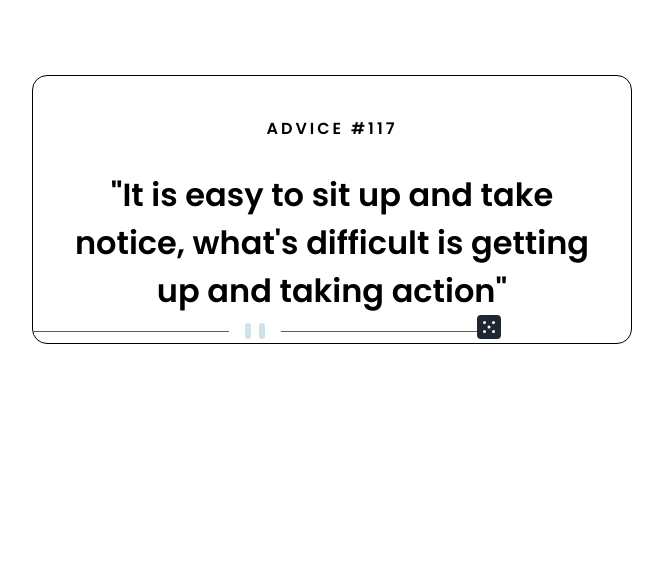
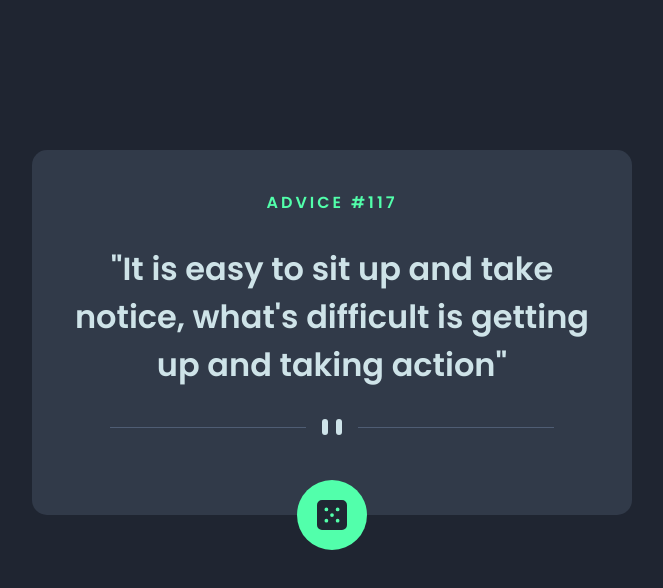
Before and after one commit to yoga1234/frontendmentor-challenges, a React (Create React App) app: page /advice-generator in a window 1280 px wide. Shown: the top 588 px of the page, without its empty margins (308-971 px from the left). Built offline with nearby package versions, Linux system fonts and the light colour scheme.

Commit message:
finishing styles for advice generator

```diff
--- a/src/App.js
+++ b/src/App.js
@@ -7,8 +7,6 @@ import "./App.css";
 function App() {
   return (
     <Router>
-      <div className="mainapp-container"></div>
-
       <Routes>
         <Route path="/" element={<ChallengeList />} />
         <Route path="/advice-generator" element={<AdviceGenerator />} />1
--- a/src/pages/AdviceGenerator/AdviceGenerator.css
+++ b/src/pages/AdviceGenerator/AdviceGenerator.css
@@ -1,12 +1,21 @@
+.advice-background {
+  width: 100vw;
+  height: 100vh;
+  background-color: #1f2531;
+  padding-top: 150px;
+}
 .advice-container {
-  border: 1px solid #000;
   border-radius: 15px;
+  background-color: #313a49;
   width: 600px;
-  margin: 75px auto 0 auto;
+  margin: 0 auto 0 auto;
+  display: flex;
+  flex-direction: column;
 }
 .advice-container h3 {
   font-family: var(--font-poppins);
   font-size: 16px;
+  color: #52ffab;
   letter-spacing: 3px;
   text-transform: uppercase;
   text-align: center;
@@ -15,8 +24,88 @@
 .advice-container p {
   font-family: var(--font-poppins);
   font-size: 32px;
+  color: #cee3e8;
   text-align: center;
   width: 86%;
   margin: 30px auto 0 auto;
   font-weight: 600;
 }
+.advice-container picture {
+  margin-top: 30px;
+  width: 100%;
+}
+.advice-container picture img {
+  display: block;
+  margin: 0 auto 0 auto;
+}
+.advice-container .dice-container {
+  position: relative;
+  top: 35px;
+  border-radius: 50%;
+  background-color: #52ffab;
+  padding: 20px;
+  width: max-content;
+  height: max-content;
+  margin: 10px auto 0 auto;
+  transition: box-shadow 0.3s ease;
+}
+.advice-container img.dice {
+  display: block;
+  width: 30px;
+}
+.advice-container .dice-container:hover {
+  cursor: pointer;
+  -webkit-box-shadow: 0px 0px 16px 5px rgba(82, 255, 171, 1);
+  -moz-box-shadow: 0px 0px 16px 5px rgba(82, 255, 171, 1);
+  box-shadow: 0px 0px 16px 5px rgba(82, 255, 171, 1);
+}
+
+@media screen and (min-width: 768px) {
+  .advice-container picture {
+    margin-top: 30px;
+    width: 100%;
+  }
+  .advice-container picture img {
+    display: block;
+    margin: 0 auto 0 auto;
+  }
+}
+
+@media screen and (max-width: 620px) {
+  .advice-container {
+    width: 90%;
+    min-width: 398px;
+  }
+}
+@media screen and (max-width: 415px) {
+  .advice-container {
+    width: 80%;
+    min-width: 310px;
+  }
+  .advice-container p {
+    font-size: 24px;
+    width: 80%;
+  }
+}
+@media screen and (max-width: 280px) {
+  .advice-container {
+    min-width: 224px;
+  }
+  .advice-container p {
+    font-size: 16px;
+    width: 80%;
+  }
+  .advice-container picture {
+    margin-top: 30px;
+  }
+  .advice-container picture img {
+    width: 80%;
+  }
+  .advice-container .dice-container {
+    padding: 10px;
+    top: 25px;
+  }
+  .advice-container img.dice {
+    width: 30px;
+  }
+}
--- a/src/pages/AdviceGenerator/AdviceGenerator.js
+++ b/src/pages/AdviceGenerator/AdviceGenerator.js
@@ -9,6 +9,7 @@ import {
 
 function AdviceGenerator() {
   return (
+    <div className="advice-background">
       <div className="advice-container">
         <h3>Advice #117</h3>
         <p>
@@ -20,7 +21,10 @@ function AdviceGenerator() {
           <source media="(max-width: 767px)" srcSet={patternDividerMobile} />
           <img src={patternDividerDesktop} alt="Pattern Divider" />
         </picture>
-      <img src={iconDice} alt="Dice" />
+        <div className="dice-container">
+          <img className="dice" src={iconDice} alt="Dice" />
+        </div>
+      </div>
     </div>
   );
 }
```
Lines whose indentation alone changed are shown as unchanged.
